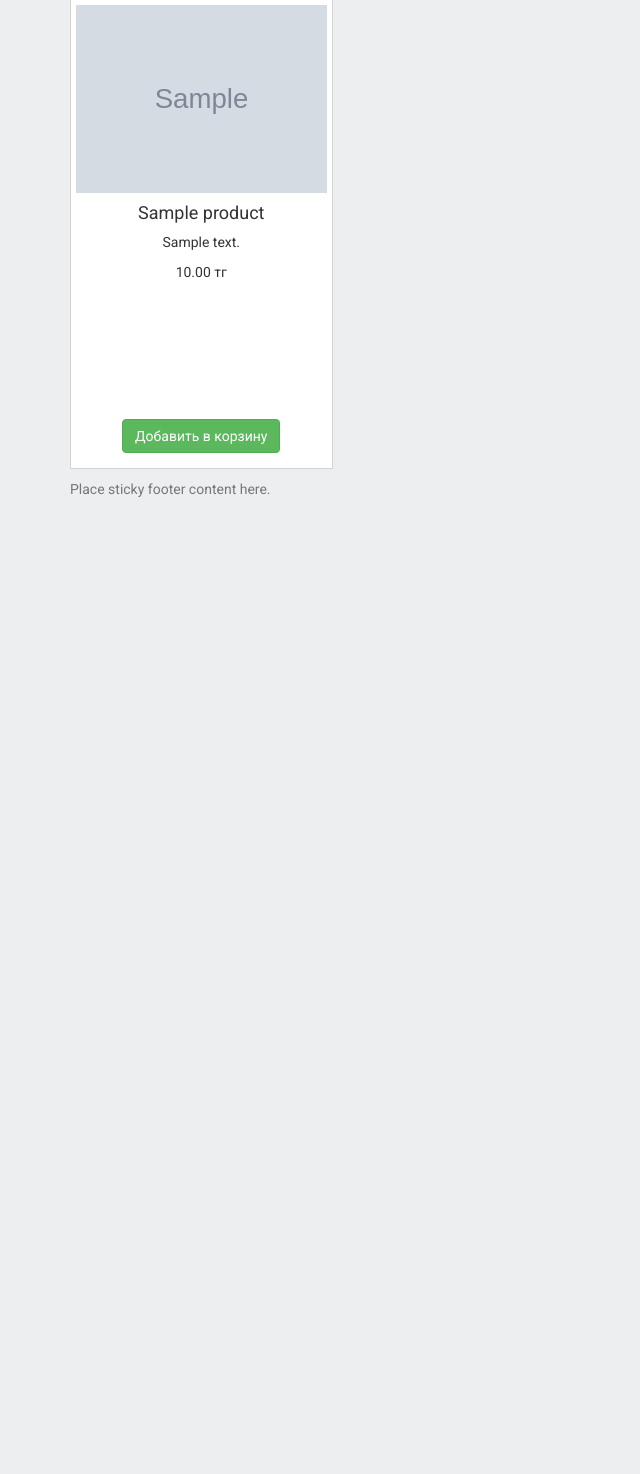
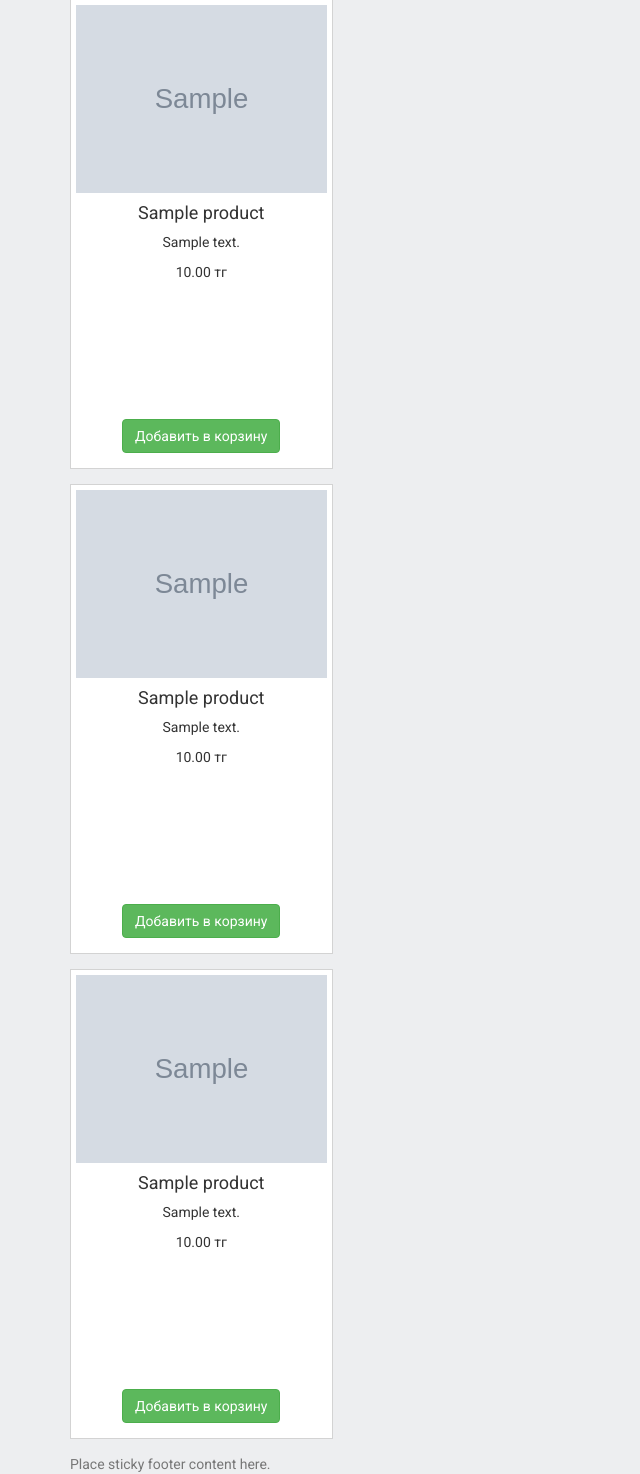
Before and after one commit to platon09/shop, a Django app: page / in a window 1280 px wide. Shown: the part 640-2114 px from the top of the page, without its empty margins (0-640 px from the left). Before the commit the page ends 1137 px from the top, so only its background shows below. Run offline with Django 3.2, Linux system fonts and the light colour scheme; tables that the repository leaves empty hold one stand-in row (values such as "Sample post"); grey boxes marked "Sample" are stand-in pictures; some libraries are stand-ins or nearby versions.

Commit message:
added new products

```diff
--- a/static/static_dev/css/style.css
+++ b/static/static_dev/css/style.css
@@ -16,7 +16,7 @@ html, body{
 	position: relative;
 	padding: 5px;
 	text-align: center;
-	margin-bottom: 10px;
+	margin-bottom: 15px;
 }
 
 .add-to-card-btn{
--- a/templates/landing/home.html
+++ b/templates/landing/home.html
@@ -5,7 +5,7 @@
 	<div class="section-top">
 		<img src="{% static 'static_dev/img/slider0.jpg' %}" class="img-responsive">
 	</div>
-	<div class="section">
+	<div class="section section1">
 		<div class="container">
 			<div class="row">
 				{% for product_image in products_images %}
@@ -30,4 +30,55 @@
 			</div>
 		</div>
 	</div>
+		<div class="section section2">
+		<div class="container">
+			<div class="row">
+				{% for product_image in products_images %}
+				<div class="col-lg-3">
+					<div class="product-item">
+						<div>
+							<img src="{{ product_image.image.url }}" class="img-responsive">
+						</div>
+						<h4>{{ product_image.product.name }}</h4>
+						<p>{{ product_image.product.description|truncatechars_html:80 }}</p>
+						<div>
+							{{ product_image.product.price }} тг
+						</div>
+						<div class="add-to-card-btn">
+							<button class="btn btn-success">
+								Добавить в корзину
+							</button>
+						</div>
+					</div>
+				</div>
+				{% endfor %}
+			</div>
+		</div>
+	</div>
+		<div class="section section3">
+		<div class="container">
+			<div class="row">
+				{% for product_image in products_images %}
+				<div class="col-lg-3">
+					<div class="product-item">
+						<div>
+							<img src="{{ product_image.image.url }}" class="img-responsive">
+						</div>
+						<h4>{{ product_image.product.name }}</h4>
+						<p>{{ product_image.product.description|truncatechars_html:80 }}</p>
+						<div>
+							{{ product_image.product.price }} тг
+						</div>
+						<div class="add-to-card-btn">
+							<button class="btn btn-success">
+								Добавить в корзину
+							</button>
+						</div>
+					</div>
+				</div>
+				{% endfor %}
+			</div>
+		</div>
+	</div>
+
 {% endblock content %}
```
